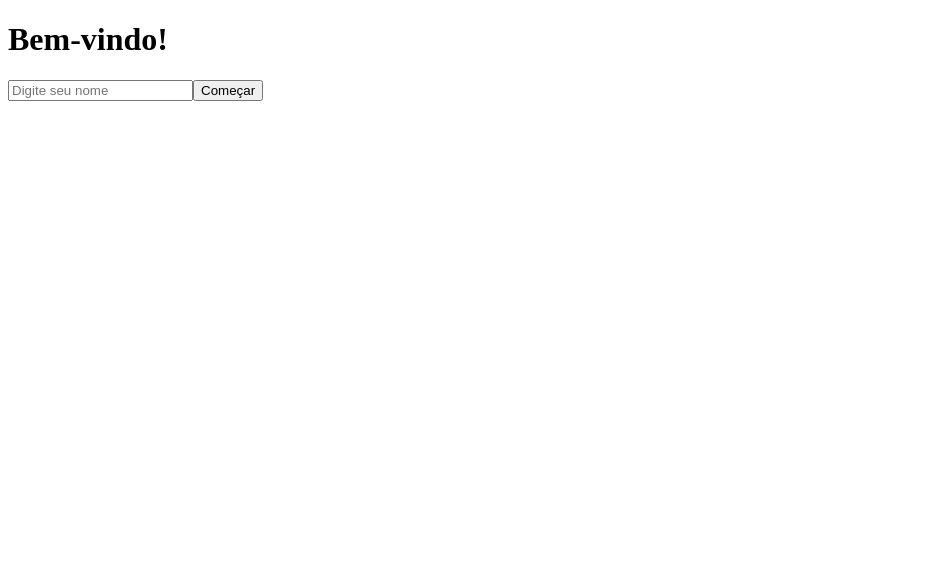
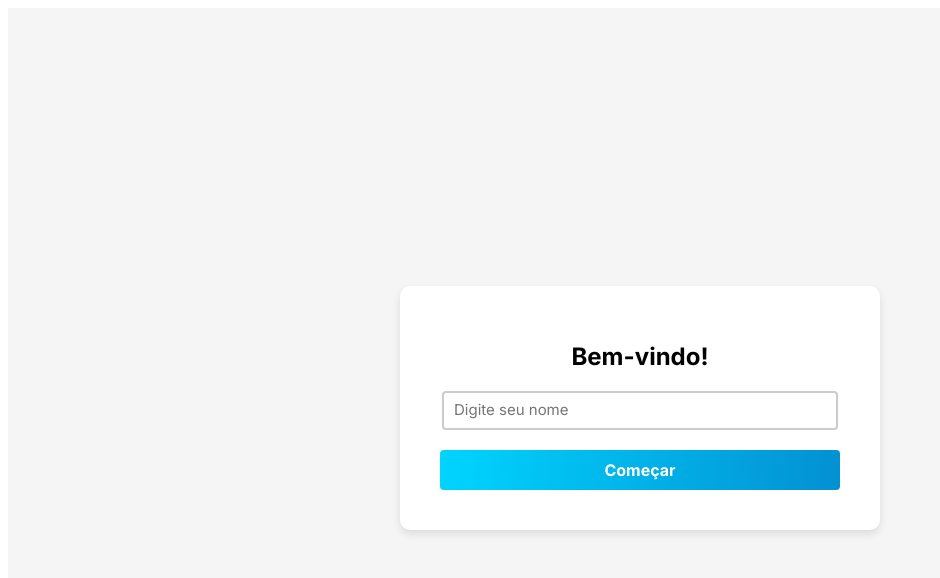
Before and after one commit to lucas-rodrigues-dev/focalpoint-app, a Next.js app: page / in a window 1280 px wide. Shown: the top 578 px of the page, without its empty margins (0-940 px from the left). Built offline with nearby package versions, Linux system fonts and the light colour scheme.

Commit message:
update-focalpoint-app

```diff
--- a/package.json
+++ b/package.json
@@ -9,7 +9,7 @@
     "lint": "next lint"
   },
   "dependencies": {
-    "next": "^14.2.12",
+    "next": "^14.2.13",
     "react": "^18.3.1",
     "react-dom": "^18.3.1",
     "sass": "^1.79.1"
--- a/pages/index.js
+++ b/pages/index.js
@@ -1,21 +1,28 @@
 import { useRouter } from 'next/router';
-import { useState } from 'react';
-import AddTaskModal from '../components/AddTaskModal';
+import { useState, useEffect } from 'react';
+import styles from '../styles/Home.module.scss';
 
 export default function Home() {
   const router = useRouter();
   const [userName, setUserName] = useState('');
 
+  useEffect(() => {''
+    const storedUserName = localStorage.getItem('userName');
+    if (storedUserName) {
+      router.push(`/tasks`);
+    }
+  }, [router]);
+
   const handleStart = () => {
     if (userName) {
-      router.push(`/tasks?user=${userName}`);
-    } else {
-      alert("Por favor, insira seu nome.");
+      localStorage.setItem('userName', userName);
+      router.push(`/tasks`);
     }
   };
 
   return (
-    <div>
+    <div className={styles.homeContainer}>
+      <div className={styles.card}>
         <h1>Bem-vindo!</h1>
         <input
           type="text"
@@ -23,7 +30,8 @@ export default function Home() {
           value={userName}
           onChange={(e) => setUserName(e.target.value)}
         />
-      <button onClick={handleStart}>Começar</button>
+        <button className="white-button" onClick={handleStart}>Começar</button>
+      </div>
     </div>
   );
 }
--- /dev/null
+++ b/styles/Header.module.scss
@@ -0,0 +1,32 @@
+@import url('https://fonts.googleapis.com/css2?family=Inter:ital,opsz,wght@0,14..32,100..900;1,14..32,100..900&display=swap');
+
+.header {
+    font-family: 'Inter', sans-serif;
+    display: flex;
+    justify-content: space-between;
+    align-items: center;
+    padding: 10px 20px;
+    border-bottom: 1px solid #eaeaea;
+}
+
+.logo {
+    display: flex;
+    align-items: center;
+    font-size: 18px;
+    font-weight: bold;
+}
+
+.logo img {
+    width: 40px;
+    margin-right: 10px;
+}
+
+.username {
+    font-size: 18px;
+    font-weight: normal;
+}
+
+.datetime {
+    font-size: 16px;
+    color: #666;
+}
--- /dev/null
+++ b/styles/Home.module.scss
@@ -0,0 +1,66 @@
+@import url('https://fonts.googleapis.com/css2?family=Inter:ital,opsz,wght@0,14..32,100..900;1,14..32,100..900&display=swap');
+.homeContainer {
+    font-family: 'Inter', sans-serif;
+    display: flex;
+    justify-content: center;
+    align-items: center;
+    height: 100vh;
+    background-color: #f5f5f5;
+  }
+
+  .card {
+    background-color: white;
+    padding: 40px;
+    border-radius: 10px;
+    box-shadow: 0 4px 8px rgba(0, 0, 0, 0.1);
+    text-align: center;
+    width: 100%;
+    max-width: 400px;
+  }
+
+  .card h1 {
+    margin-bottom: 20px;
+    font-size: 24px;
+  }
+
+  .card input {
+    width: 93%;
+    padding: 10px;
+    margin-bottom: 20px;
+    border: 1px solid #ccc;
+    border-radius: 4px;
+    border: 2px solid #ccc;
+  }
+
+  .card input::placeholder {
+    font-family: 'Inter', sans-serif;
+    font-size: 15px;
+  }
+
+  .card input:focus {
+    outline: 0;
+  }
+
+  .card button {
+    font-family: 'Inter', sans-serif;
+    padding: 10px 20px;
+    color: white;
+    border: none;
+    border-radius: 4px;
+    cursor: pointer;
+    width: 100%;
+    font-size: 16px;
+    font-weight: bold;
+    background: linear-gradient(275deg, #020024, #090979, #00d4ff);
+    background-size: 600% 600%;
+    -webkit-animation: ButtonAnimation 40s ease infinite;
+    -moz-animation: ButtonAnimation 40s ease infinite;
+    animation: ButtonAnimation 40s ease infinite;
+    transition: 1s;
+  }
+
+  .card button:hover {
+    transform: translateY(-3px);
+    box-shadow: 0 10px 20px rgba(0, 0, 0, 0.2);
+    transition: 1s;
+  }
--- /dev/null
+++ b/styles/Modal.module.scss
@@ -0,0 +1,58 @@
+@import url('https://fonts.googleapis.com/css2?family=Inter:ital,opsz,wght@0,14..32,100..900;1,14..32,100..900&display=swap');
+.modalOverlay {
+    position: fixed;
+    top: 0;
+    left: 0;
+    right: 0;
+    bottom: 0;
+    background-color: rgba(0, 0, 0, 0.5);
+    display: flex;
+    justify-content: center;
+    align-items: center;
+    z-index: 1000;
+  }
+
+  .modalContent {
+    background-color: white;
+    padding: 20px;
+    border-radius: 8px;
+    width: 300px;
+    max-width: 90%;
+    box-shadow: 0 2px 10px rgba(0, 0, 0, 0.1);
+    text-align: center;
+  }
+
+  .modalContent h2 {
+    margin-bottom: 20px;
+    font-size: 1.5rem;
+  }
+
+  .modalContent input {
+    width: 100%;
+    padding: 10px;
+    margin-bottom: 20px;
+    border: 1px solid #ccc;
+    border-radius: 4px;
+  }
+
+  .modalActions {
+    display: flex;
+    justify-content: space-between;
+  }
+
+  .modalActions button {
+    padding: 10px 20px;
+    border: none;
+    border-radius: 4px;
+    cursor: pointer;
+  }
+
+  .modalActions button:first-of-type {
+    background-color: #ccc;
+    color: white;
+  }
+
+  .modalActions button:last-of-type {
+    background-color: #007bff;
+    color: white;
+  }
```
Also changed, not shown: components/AddUserModal.js (added, +32 -0 lines), components/DeleteTaskModal.js (+8 -5 lines), components/Header.js (added, +40 -0 lines), components/WelcomeModal.js (+18 -21 lines), pages/tasks.js (+7 -0 lines), public/images/logo.png, styles/globals.scss (deleted), 1 other file (tests, documents, lock files or other folders). Lines whose indentation alone changed are shown as unchanged.
